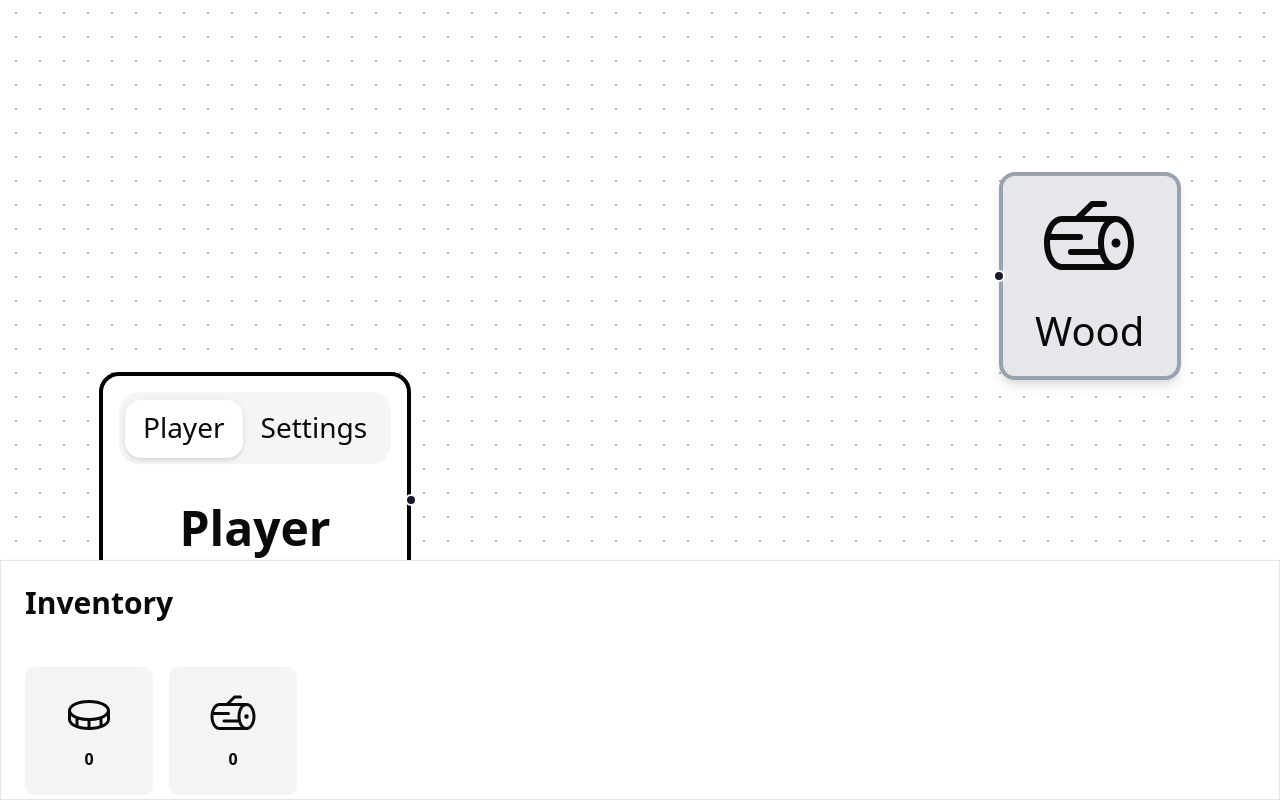
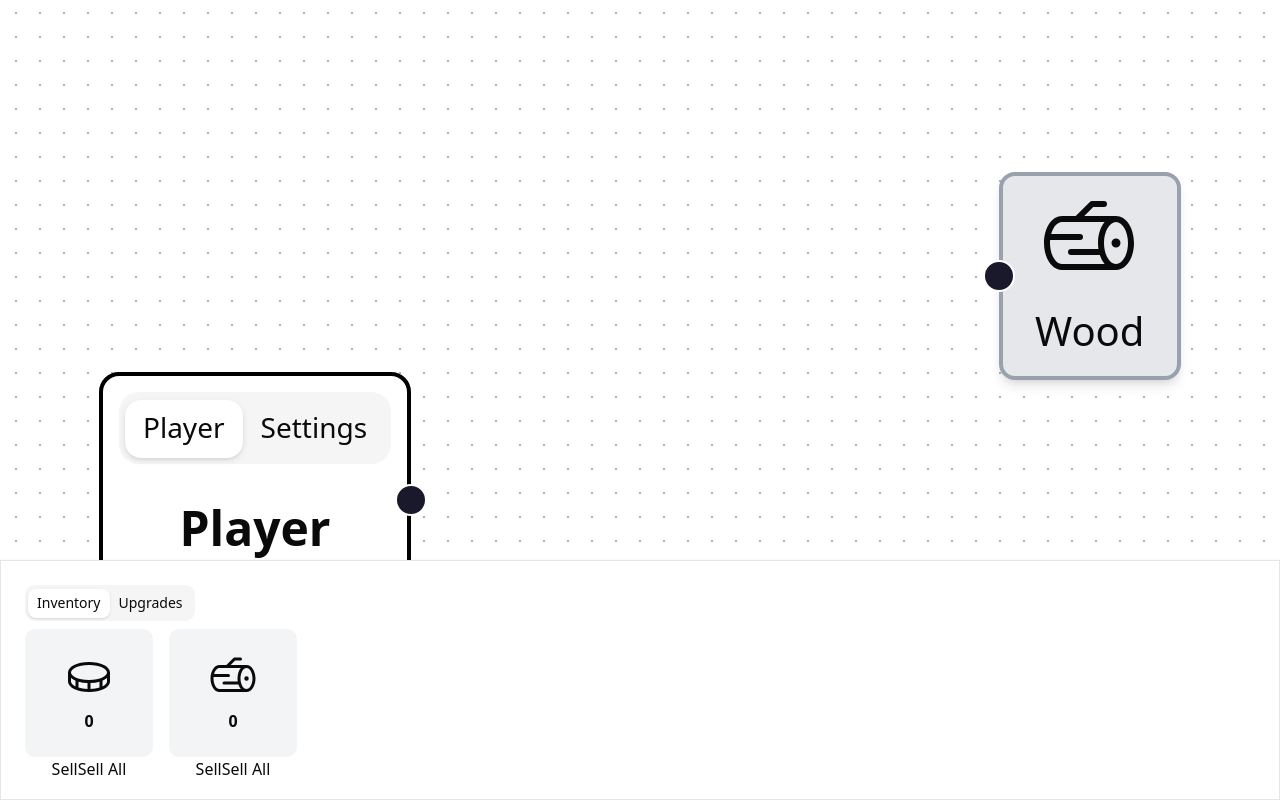
Before and after one commit to Patrickroelofs/solaris, a React (Vite) app: page / in a window 1280 px wide. Built offline with nearby package versions, Linux system fonts and the light colour scheme.

Commit message:
feat: enhance edge deletion logic in Game component and update Inventory layout with tabs

```diff
--- a/src/game/Game.tsx
+++ b/src/game/Game.tsx
@@ -73,19 +73,23 @@ function Game() {
 
 	const onEdgesDelete = useCallback(
 		(deletedEdges: Edge[]) => {
+			setEdges((eds) =>
+				eds.filter(
+					(edge) => !deletedEdges.some((delEdge) => delEdge.id === edge.id),
+				),
+			);
+
 			const isPlayerEdgeDeleted = deletedEdges.some(
-				(edge) => edge.source === "player" && edge.target === Resources.Wood,
+				(edge) => edge.source === "player",
 			);
 
 			if (isPlayerEdgeDeleted) {
 				setNodes((nds) =>
 					nds.map((node) => {
-						if (node.deletable === false) return node;
 						if (node.id === "player") {
 							return {
 								...node,
 								data: {
-									...node.data,
 									currentAction: null,
 								},
 							};
@@ -95,12 +99,13 @@ function Game() {
 				);
 			}
 		},
-		[setNodes],
+		[setNodes, setEdges],
 	);
 
 	useEffect(() => {
 		const interval = setInterval(() => {
 			const playerNode = nodes.find((node) => node.id === "player");
+
 			if (playerNode?.data.currentAction) {
 				// TODO: Type the currentAction properly
 				addResource(
--- a/src/game/Inventory.tsx
+++ b/src/game/Inventory.tsx
@@ -1,5 +1,6 @@
+import { TabsContent } from "@radix-ui/react-tabs";
 import { IconMapper } from "@/components/icon-mapper";
-import { Card, CardContent, CardHeader, CardTitle } from "@/components/ui/card";
+import { Card, CardContent } from "@/components/ui/card";
 import {
 	ContextMenu,
 	ContextMenuContent,
@@ -9,6 +10,7 @@ import {
 	ContextMenuSubTrigger,
 	ContextMenuTrigger,
 } from "@/components/ui/context-menu";
+import { Tabs, TabsList, TabsTrigger } from "@/components/ui/tabs";
 import {
 	Tooltip,
 	TooltipContent,
@@ -22,11 +24,15 @@ function Inventory() {
 	const allResources = resources.getAllResources();
 
 	return (
-		<Card className="absolute bottom-0 left-0 w-full max-h-[30dvh] rounded-none overflow-scroll">
-			<CardHeader>
-				<CardTitle className="text-3xl mb-4">Inventory</CardTitle>
-			</CardHeader>
+		<Card className="absolute bottom-0 left-0 w-full max-h-[30dvh] min-h-[20dvh] rounded-none overflow-scroll">
 			<CardContent>
+				<Tabs defaultValue="inventory">
+					<TabsList>
+						<TabsTrigger value="inventory">Inventory</TabsTrigger>
+						<TabsTrigger value="upgrades">Upgrades</TabsTrigger>
+					</TabsList>
+
+					<TabsContent value="inventory">
 						<div className="flex gap-4">
 							{allResources.map((resource) => {
 								return (
@@ -38,7 +44,9 @@ function Inventory() {
 												>
 													<div className="w-32 h-32 flex flex-col justify-center items-center bg-gray-100 rounded-lg">
 														<IconMapper name={resource.label} />
-												<p className="font-bold mt-2">{resource.value.short}</p>
+														<p className="font-bold mt-2">
+															{resource.value.short}
+														</p>
 													</div>
 												</ContextMenuTrigger>
 												<ContextMenuContent>
@@ -64,6 +72,8 @@ function Inventory() {
 								);
 							})}
 						</div>
+					</TabsContent>
+				</Tabs>
 			</CardContent>
 		</Card>
 	);
--- a/src/styles/globals.css
+++ b/src/styles/globals.css
@@ -118,3 +118,8 @@
     @apply bg-background text-foreground;
   }
 }
+
+.react-flow__handle {
+  width: 16px !important;
+  height: 16px !important;
+}
```
Lines whose indentation alone changed are shown as unchanged.
